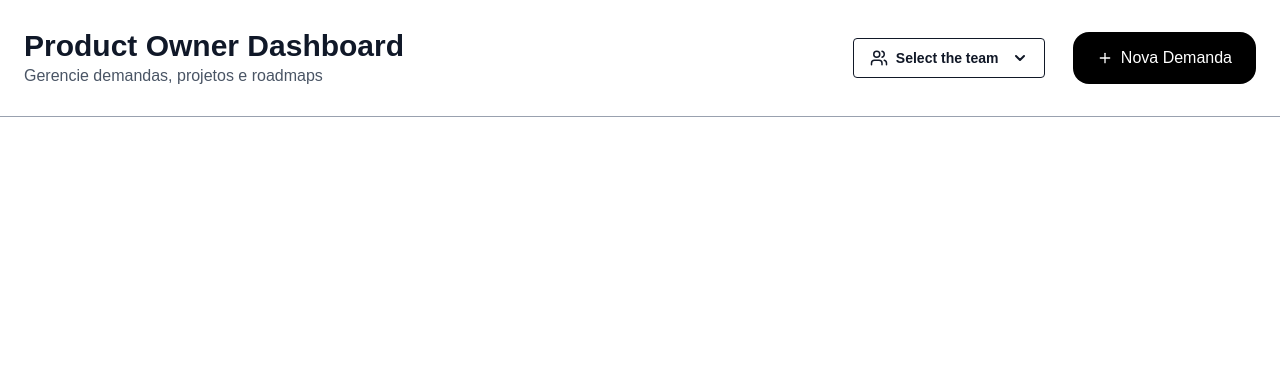
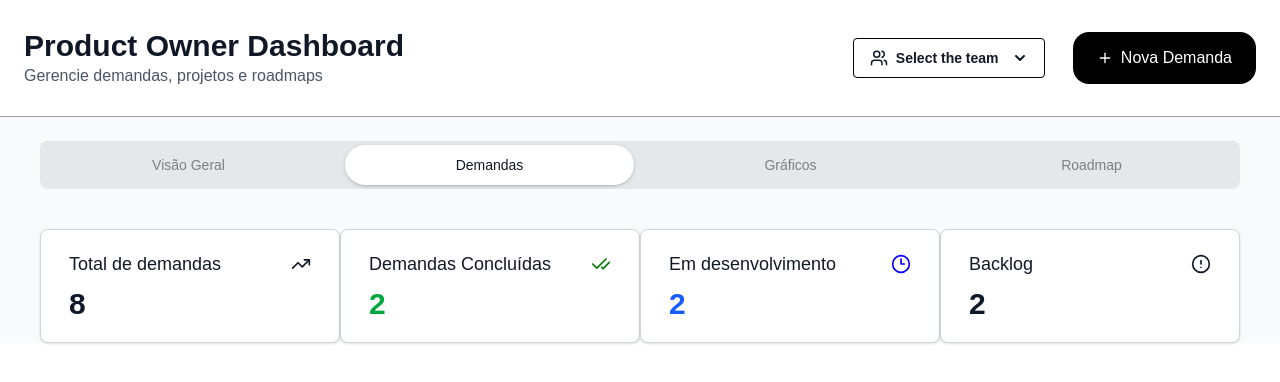
Before and after one commit to RogerPatriota/po-hub, a Next.js app: page / in a window 1280 px wide. Shown: the top 382 px of the page. Built offline with nearby package versions, Linux system fonts and the light colour scheme.

Commit message:
core: add tab navigation and dash cards

```diff
--- a/src/app/page.tsx
+++ b/src/app/page.tsx
@@ -1,12 +1,48 @@
-import React from 'react';
+'use client';
+
+import React, { useState } from 'react';
 
 import Navbar from '@/components/Navbar';
+import { CheckCheck, TrendingUp, CircleAlert, Clock3 } from 'lucide-react';
+import DataCard from '@/components/DataCard';
 
 export default function Home() {
+    const tabs = [
+        { name: 'Visão Geral', component: "Visão Geral" },
+        { name: 'Demandas', component: 'Demandas' },
+        { name: 'Gráficos', component: 'Gráficos' },
+        { name: 'Roadmap', component: 'Roadmap' },
+    ];
+
+    const [activeTab, setActiveTab] = useState(1);
 
   return (
     <div>
-      <Navbar />
+        <Navbar />
+
+        <div className="flex flex-col justify-center my-6 mx-10 gap-10">
+            <div role="tablist" className="tabs tabs-box bg-gray-200 flex gap-3">
+            {tabs.map((tab, index) => (
+                <input
+                key={index}
+                type="radio"
+                name="my_tabs_6"
+                role="tab"
+                width={57}
+                className="tab rounded-3xl flex-1"
+                aria-label={tab.name}
+                defaultChecked={index === 1}
+                onChange={() => setActiveTab(index)}
+                />
+            ))}
+            </div>
+            <div className='flex justify-between'>
+                <DataCard title="Total de demandas" value="8" icon={<TrendingUp size={20} />}  />
+                <DataCard title="Demandas Concluídas" value="2" icon={<CheckCheck size={20} color='green' />} color="text-green-600" />
+                <DataCard title="Em desenvolvimento" value="2" icon={<Clock3 size={20} color='blue' />} color="text-blue-600" />
+                <DataCard title="Backlog" value="2" icon={<CircleAlert size={20} />} />
+            </div>
+        </div>
     </div>
-  )
+  );
 }
--- /dev/null
+++ b/src/components/DataCard.tsx
@@ -0,0 +1,23 @@
+
+type CaardProps = {
+    title: string;
+    value: string | number;
+    icon: React.ReactNode;
+    color?: string;
+}
+
+function DataCard({ title, value, icon, color }: CaardProps) {
+  return (
+    <div className="card bg-base-100 w-85 shadow-sm border border-gray-300">
+      <div className="card-body px-7 py-5">
+        <div className='flex flex-row justify-between items-center'>
+          <h3 className="text-lg">{title}</h3>
+          {icon}
+        </div>
+        <h2 className={`text-3xl font-semibold ${color}`}>{value}</h2>
+      </div>
+    </div>
+  );
+}
+
+export default DataCard;
--- a/src/components/Navbar.tsx
+++ b/src/components/Navbar.tsx
@@ -16,7 +16,7 @@ function NavBar() {
             </div>
             <div className='flex gap-7 items-center'>
                 <div className="dropdown">
-                <div tabIndex={0} role="button" className="btn btn-outline justify-between w-48 font-normal">
+                <div tabIndex={0} role="button" className="btn btn-outline hover: border-1 border-black justify-between w-48 font-normal">
                     <a className='flex flex-row gap-2 whitespace-nowrap items-center font-semibold'>
                         <Users size={18} />
                         {selectedTeam}
@@ -24,6 +24,7 @@ function NavBar() {
                     <ChevronDown className='' size={16} strokeWidth={3}/>
                 </div>
                 <ul tabIndex={0} className="dropdown-content z-[1] menu p-2 shadow bg-base-100 rounded-box w-52 mt-2">
+                    <li className='mb-1 text-gray-600'>Select the team</li>
                     {teams.map((team) => (
                     <li key={team} onClick={() => setSelectedTeam(team)}>
                         <a className='font-semibold'>
```
